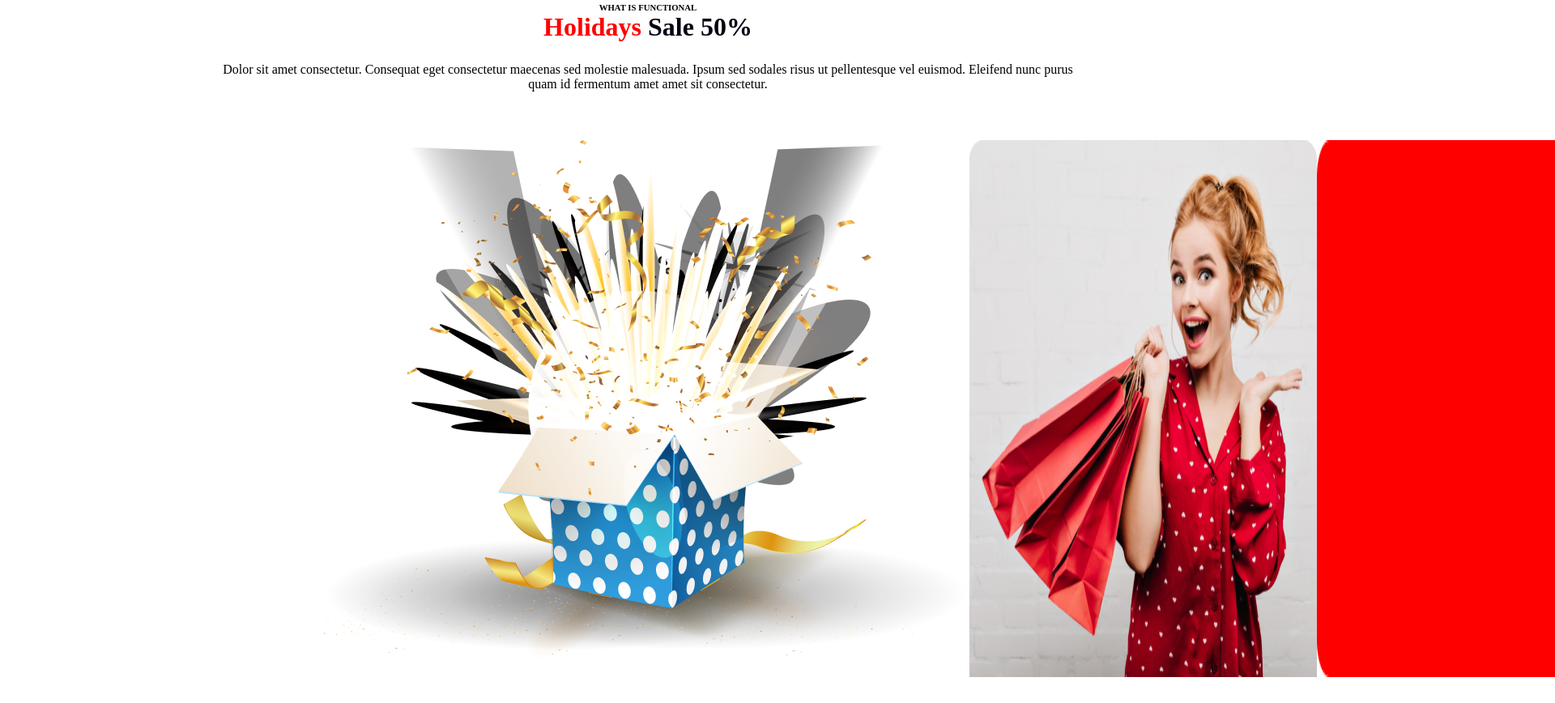
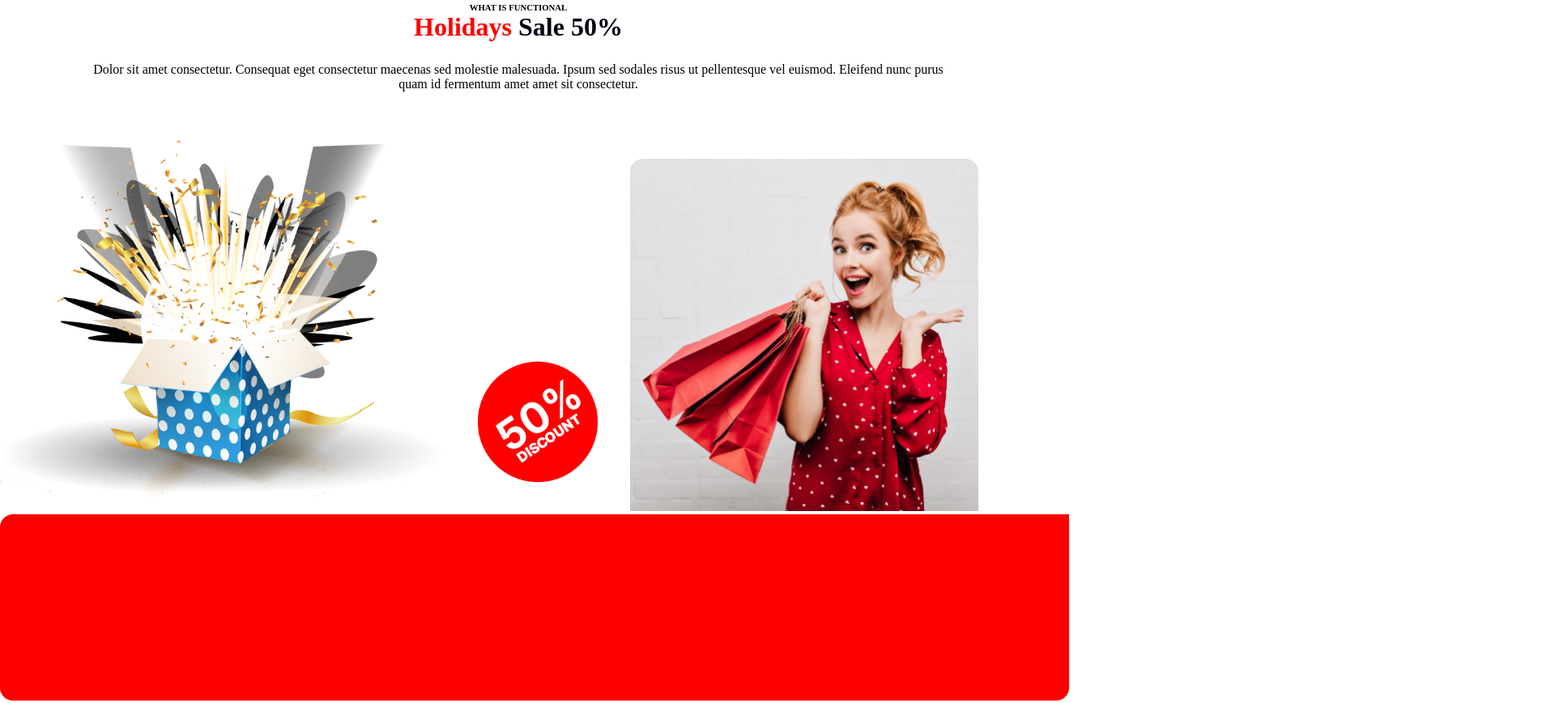
Before and after one commit to Mostafizur1543/assignment1, a plain HTML site: page index.html in a window 1280 px wide. Shown: the part 3314-4182 px from the top of the page at 81% size, 1920 px wide, since content can reach past the window. Drawn offline with Linux system fonts and the light colour scheme.

Commit message:
olpo kichu add korsi

```diff
--- a/index.html
+++ b/index.html
@@ -74,9 +74,11 @@
         </div>
 
         <div class="fifth-image">
-            <img src="pic/BOX.png" alt="">
-            <img src="pic/maiya1.png" alt="">
-            <img src="pic/laal.png" alt="">
+            <img src="pic/BOX.png" alt="" width="550px">
+            <img src="pic/fifty44.png" alt="" width="220" height="220">
+            <img src="pic/maiya1.png" alt="" width="430px" height="435px">
+            <img src="pic/laal.png" alt="" width="1320px" height="230px">
+
         </div>
     </section>
 
--- a/style.css
+++ b/style.css
@@ -137,16 +137,11 @@ header {
     width: 395px;
 }
 
-.fifth {
-    margin: auto;
-    width: 1600px;
-    height: 7335px;
-
-}
 
 .fifth-text1 {
     text-align: center;
-
+    margin-left: auto;
+    margin-right: auto;
 }
 
 .fifth-text2 {
@@ -157,8 +152,5 @@ header {
 }
 
 .fifth-image {
-    display: flex;
-    margin-left: auto;
-    margin-right: auto;
-    width: 50%;
+    margin: auto;
 }
```
Also changed, not shown: pic/fifty44.png (renamed from pic/Group 44.png).
